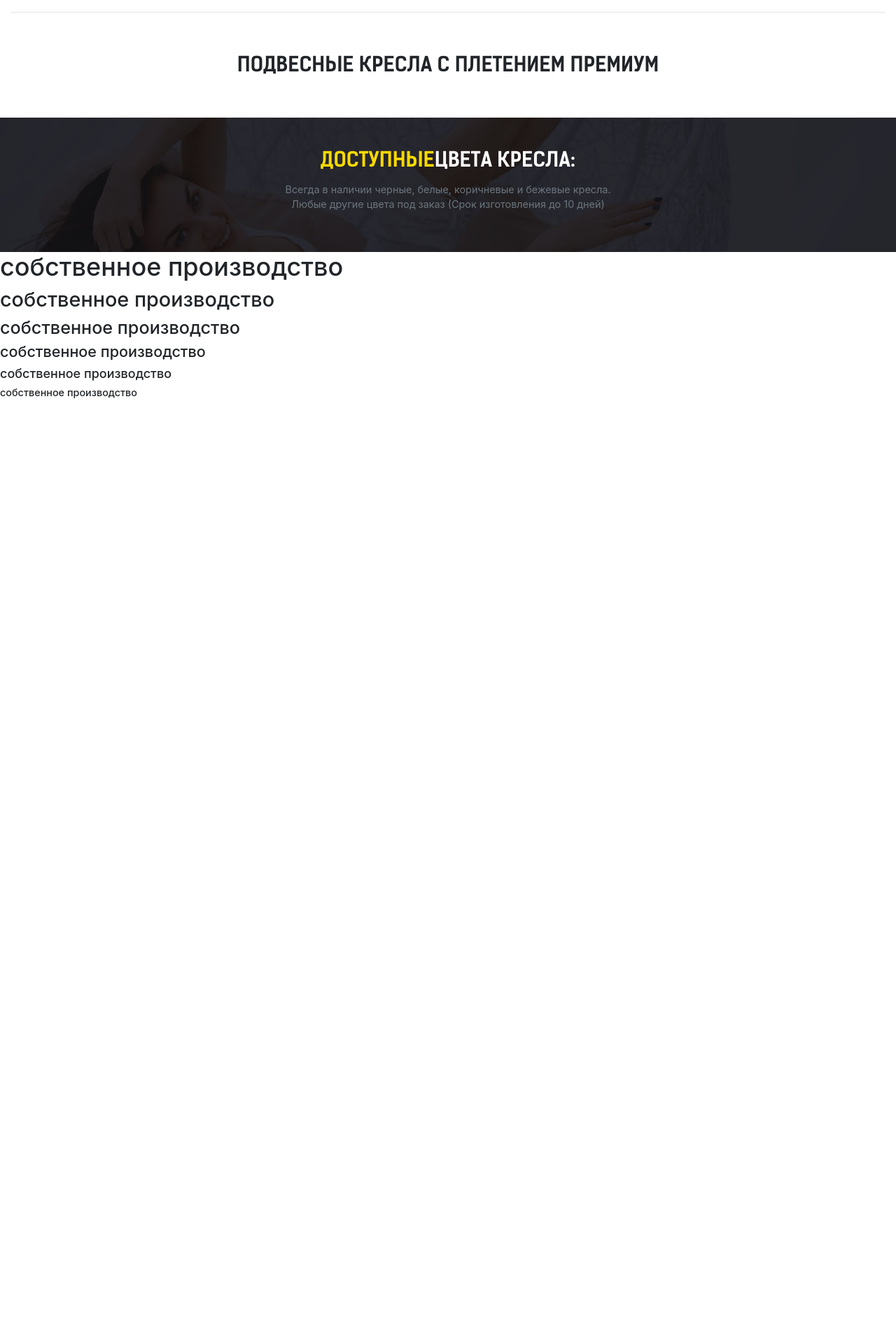
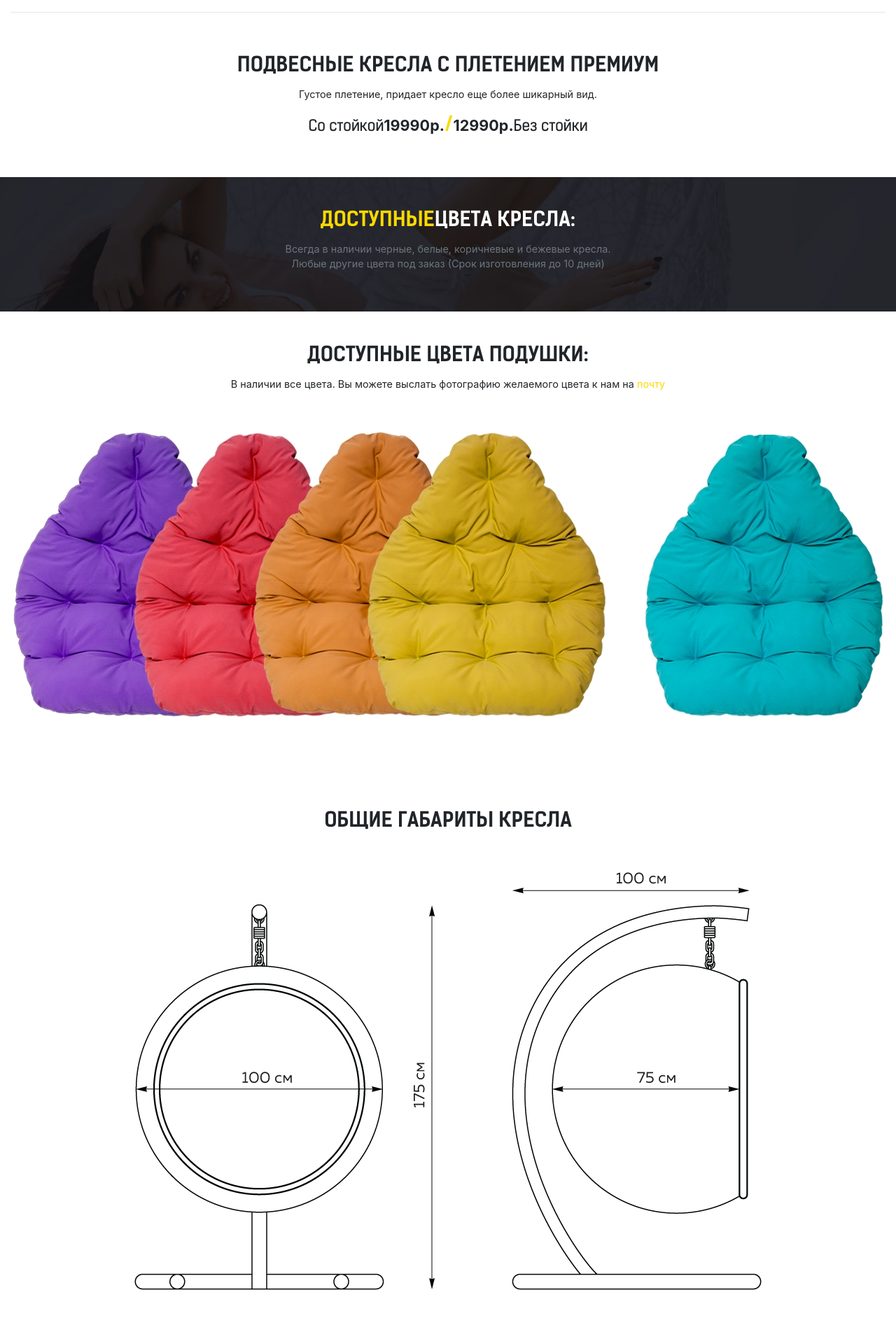
Before and after one commit to a2gil/plet4-boot, an Angular app: page / in a window 1280 px wide. Shown: the part 2700-4620 px from the top of the page at 70% size. Before the commit the page ends 3276 px from the top, so only its background shows below. Built offline with nearby package versions, Linux system fonts and the light colour scheme.

Commit message:
layout fix

```diff
--- a/src/app/app.component.html
+++ b/src/app/app.component.html
@@ -133,6 +133,16 @@
     <div class="row py-5">
       <div class="col text-center">
           <h2><p class="text-uppercase font-ksb">подвесные кресла с плетением премиум</p></h2>
+          <p>Густое плетение, придает кресло еще более шикарный вид.</p>
+          <h4>
+            <p>
+              <span class="font-ksr">Со стойкой</span>
+              <strong>19990р.</strong>
+              <span class=" font-ksb text-primary" style="font-size: 2rem;">/</span>
+              <strong>12990р.</strong>
+              <span class="font-ksr">Без стойки</span>
+            </p>
+          </h4>
       </div>
     </div>
   </div>
@@ -156,6 +166,40 @@
     </div>
   </div>
 </section>
+
+<section class="py-5">
+  <div class="container">
+    <div class="row">
+      <div class="col text-center">
+          <h2><p class="text-uppercase font-ksb">доступные цвета подушки:</p></h2>
+          <p >В наличии все цвета. Вы можете выслать фотографию желаемого цвета к нам на <a href="mailto:zakaz@pletenev.ru">почту</a></p>
+      </div>
+    </div>
+    <div class="row py-5">
+      <div class="col text-center">
+        <div>
+          <img class="img-fluid" src="assets/section4/pls.jpg" alt="">
+        </div>
+      </div>
+    </div>
+  </div>
+</section>
+<section class="py-5">
+    <div class="container">
+      <div class="row">
+        <div class="col text-center">
+            <h2><p class="text-uppercase font-ksb">общие габариты кресла</p></h2>
+        </div>
+      </div>
+      <div class="row py-5">
+        <div class="col text-center">
+          <div>
+            <img class="img-fluid" src="assets/section5/gabarits.png" alt="">
+          </div>
+        </div>
+      </div>
+    </div>
+</section>
 <h1>собственное производство</h1>
 <h2>собственное производство</h2>
 <h3>собственное производство</h3>
```
Also changed, not shown: src/assets/section4/pls.jpg (added), src/assets/section5/gabarits.png (renamed from src/assets/section4/gabarits.png).
